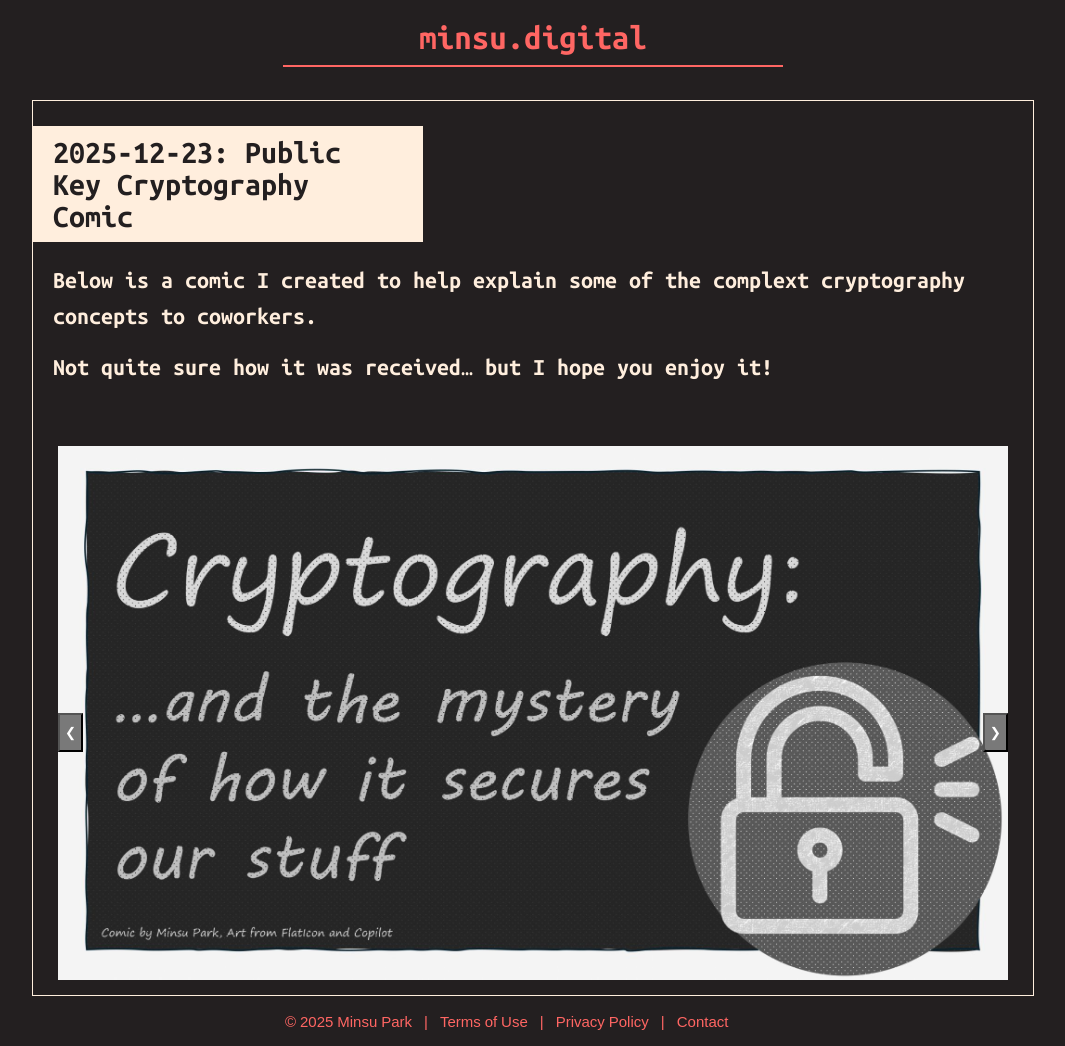
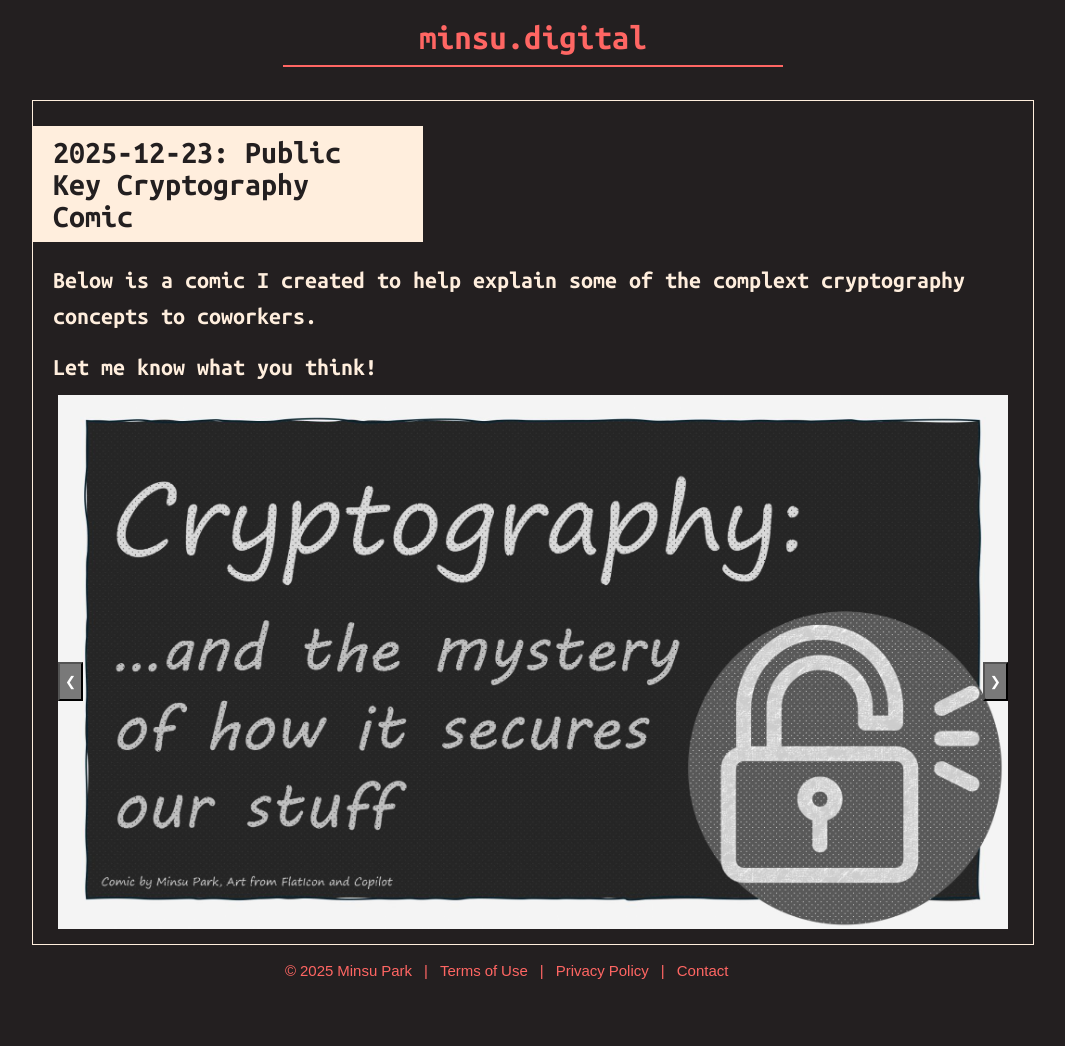
Before and after one commit to bak-minsu/www.minsu.digital, a Jekyll site: the page built from _posts/2025-12-23-public-key-cryptography-comic.md, in a window 1280 px wide. Shown: the whole page, without its empty margins (107-1172 px from the left). Built offline with Jekyll 4.4.1, drawn with Linux system fonts in a browser that asks for light colours; after the commit the page ends 995 px from its top, so only the background shows below that.

Commit message:
Update post comment

```diff
--- a/_posts/2025-12-23-public-key-cryptography-comic.md
+++ b/_posts/2025-12-23-public-key-cryptography-comic.md
@@ -5,8 +5,6 @@ title: "2025-12-23: Public Key Cryptography Comic"
 Below is a comic I created to help explain some of the complext
 cryptography concepts to coworkers.
 
-Not quite sure how it was received... but I hope you enjoy it!
-
-<br/>
+Let me know what you think!
 
 {% include 2025-23-23-public-key-cryptography-comic.html %}
```
